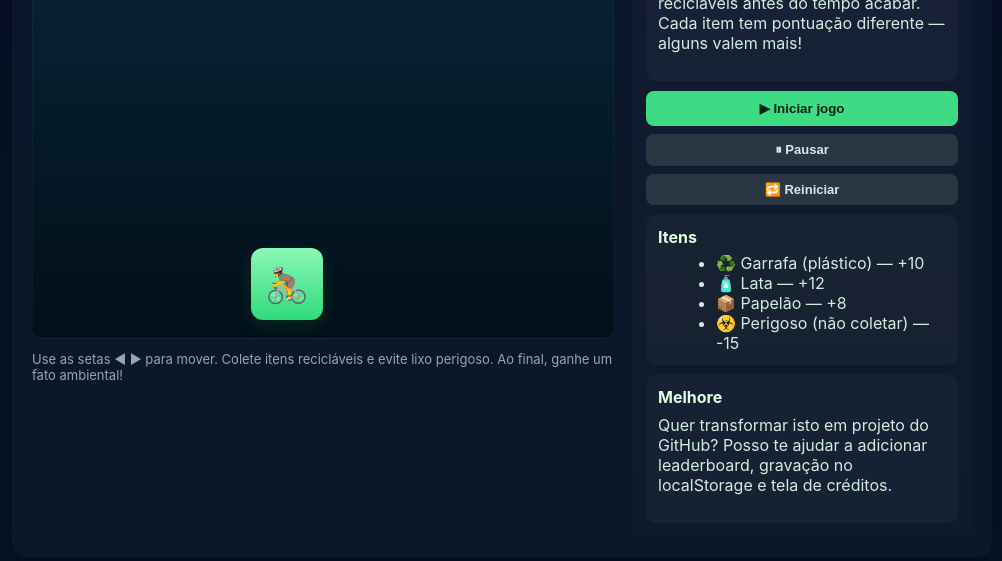
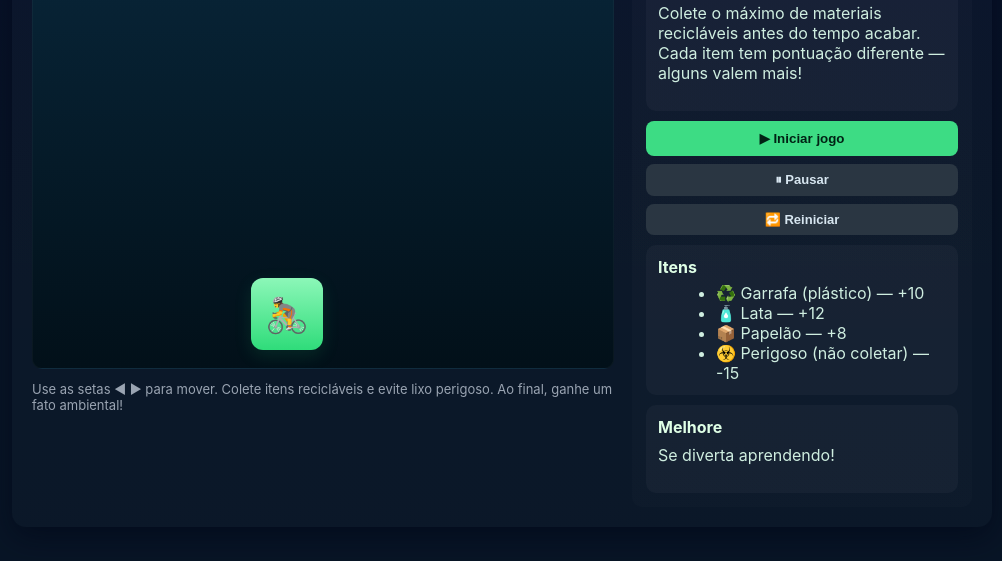
Before and after one commit to bordaleo/Trabalho-A.M.D, a plain HTML site: page index.html in a window 1280 px wide. Shown: the part 197-758 px from the top of the page, without its empty margins (138-1140 px from the left). Drawn offline with Linux system fonts and the light colour scheme.

Commit message:
Update index.html

```diff
--- a/index.html
+++ b/index.html
@@ -103,7 +103,7 @@
         <div style="height:10px"></div>
         <div class="glass-card">
           <strong>Melhore</strong>
-          <p class="facts">Quer transformar isto em projeto do GitHub? Posso te ajudar a adicionar leaderboard, gravação no localStorage e tela de créditos.</p>
+          <p class="facts">Se diverta aprendendo!</p>
         </div>
       </aside>
     </div>
```
